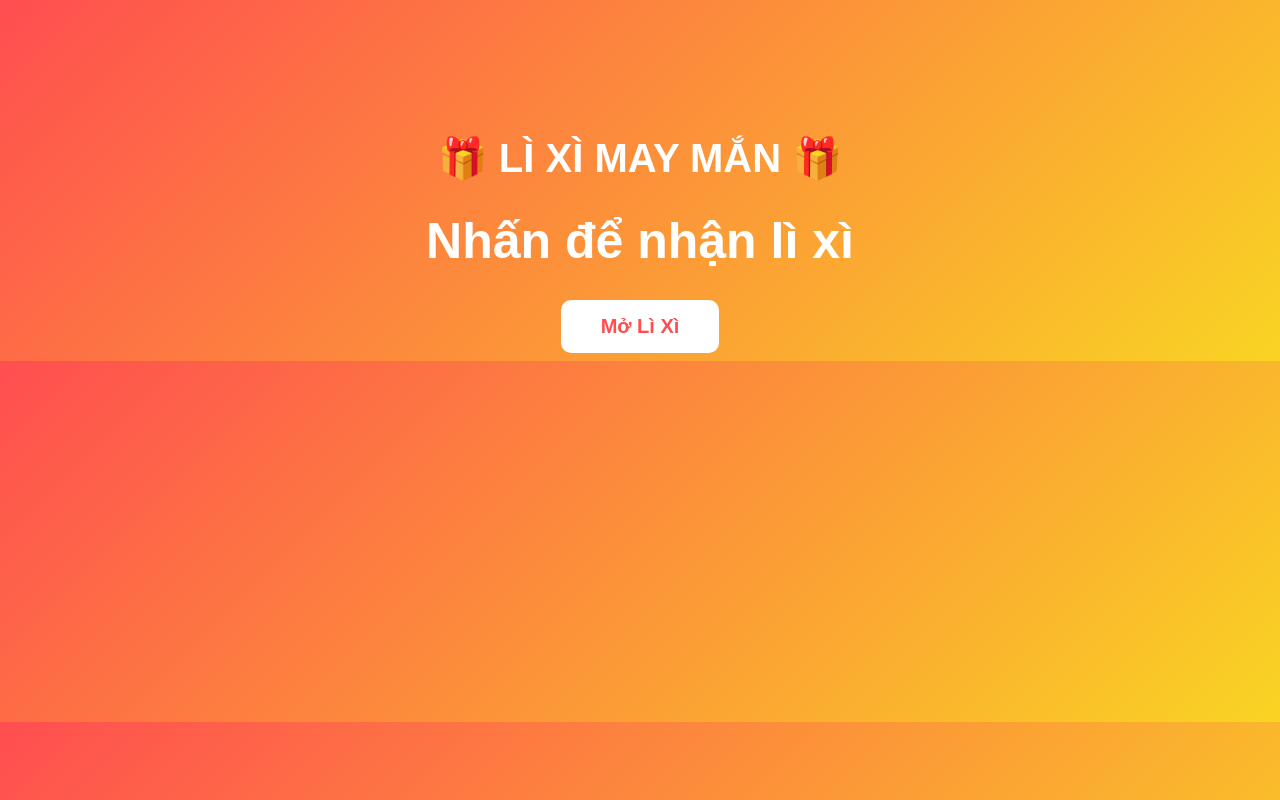
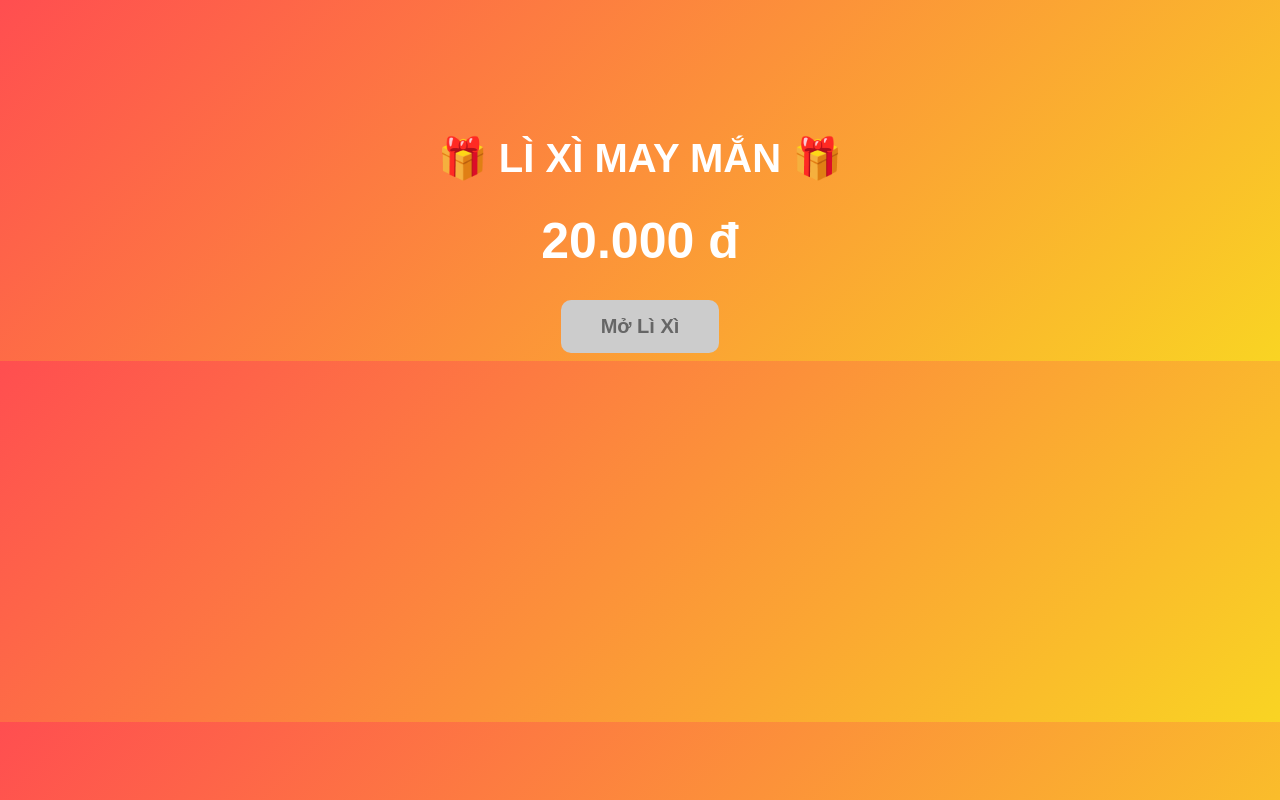
Before and after one commit to quan1403/L-x-n-m-m-i, a plain HTML site: page index.html in a window 1280 px wide. Both pictures are taken after a click on the button "Mở Lì Xì". Drawn offline with Linux system fonts and the light colour scheme.

Commit message:
Update index.html

```diff
--- a/index.html
+++ b/index.html
@@ -80,11 +80,11 @@
                 amount.toLocaleString("vi-VN") + " đ";
 
             // Lưu trạng thái
-           // localStorage.setItem("liXiOpened", "true");
-            //localStorage.setItem("liXiAmount", amount);
+           localStorage.setItem("liXiOpened", "true");
+            localStorage.setItem("liXiAmount", amount);
 
-            //document.getElementById("btn").disabled = true;
-       //}
+            document.getElementById("btn").disabled = true;
+       }
     </script>
 
 </body>
```
